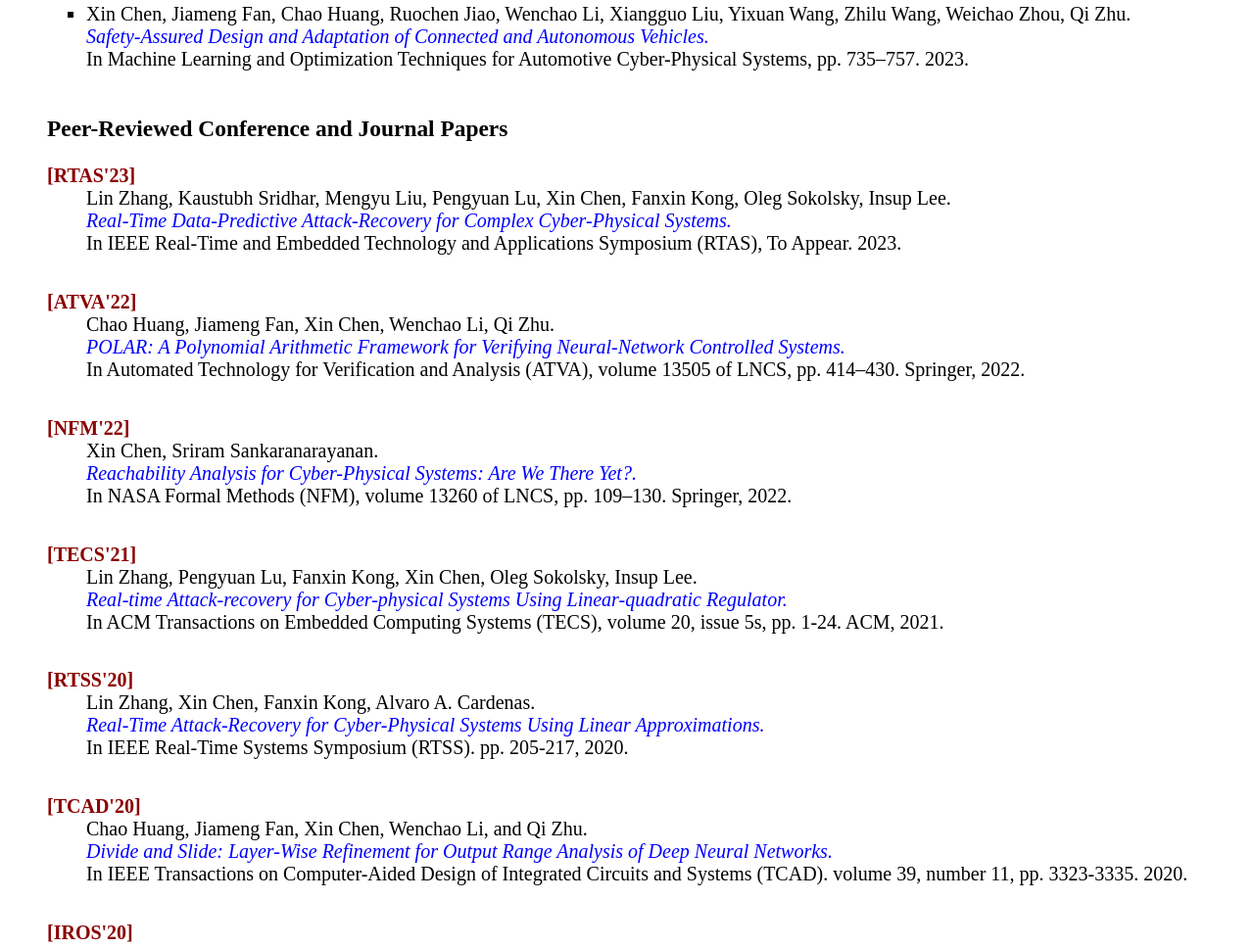
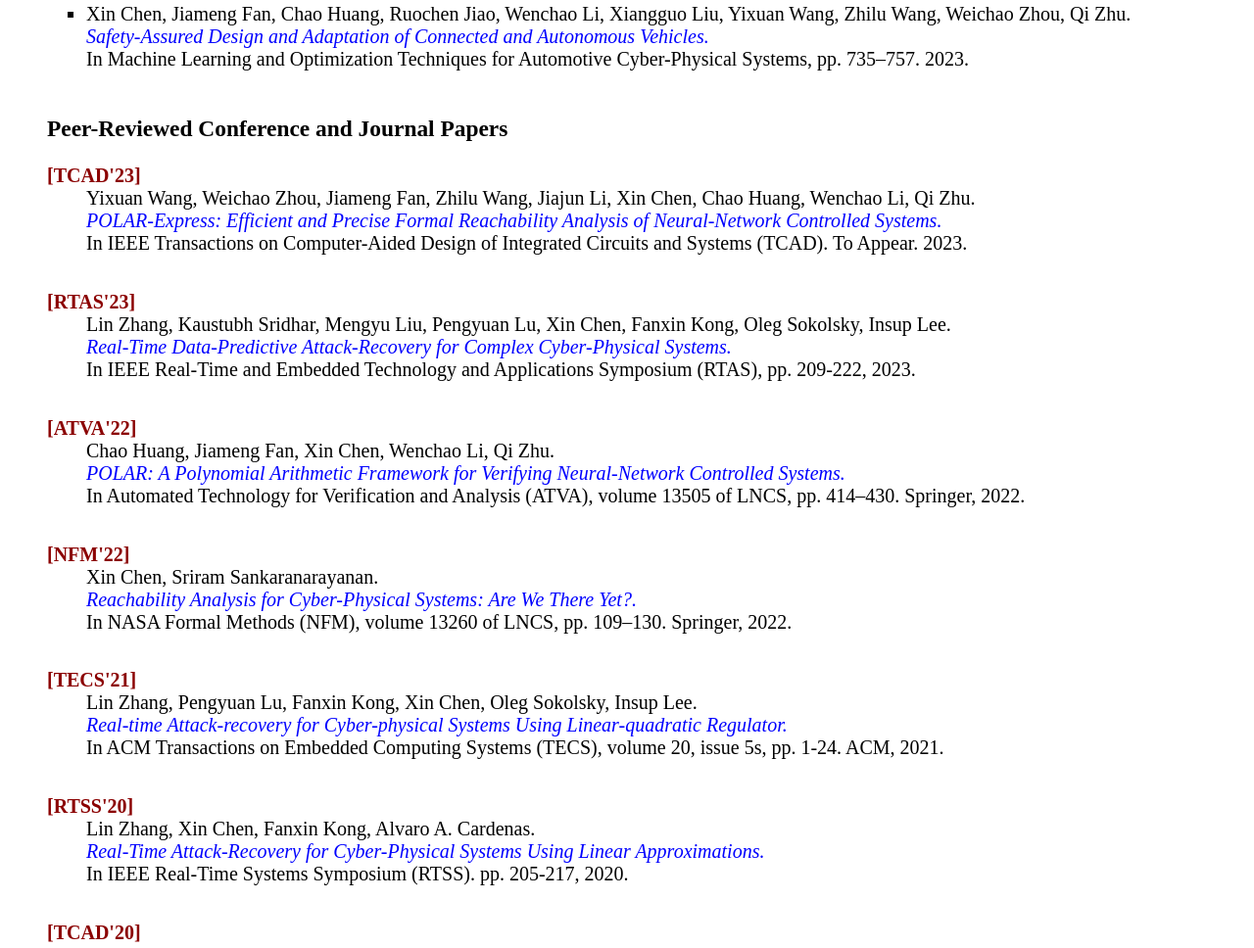
Before and after one commit to shinchern/shinchern.github.io, a plain HTML site: page index.html in a window 1280 px wide. Shown: the part 1987-2955 px from the top of the page at 98% size. Drawn offline with Linux system fonts and the light colour scheme.

Commit message:
Update index.html

```diff
--- a/index.html
+++ b/index.html
@@ -121,8 +121,10 @@ Machine Learning and Optimization Techniques for Automotive Cyber-Physical Syste
 
      <h3>Peer-Reviewed Conference and Journal Papers</h3>
      <dl>
+	 <dt style="color:darkred;font-weight:bold">[TCAD'23]</dt>
+         <dd>Yixuan Wang, Weichao Zhou, Jiameng Fan, Zhilu Wang, Jiajun Li, Xin Chen, Chao Huang, Wenchao Li, Qi Zhu. <br> <font color="blue"><i> POLAR-Express: Efficient and Precise Formal Reachability Analysis of Neural-Network Controlled Systems. </i></font> <br> In IEEE Transactions on Computer-Aided Design of Integrated Circuits and Systems (TCAD). To Appear. 2023.</dd>
 	 <dt style="color:darkred;font-weight:bold">[RTAS'23]</dt>
-         <dd>Lin Zhang, Kaustubh Sridhar, Mengyu Liu, Pengyuan Lu, Xin Chen, Fanxin Kong, Oleg Sokolsky, Insup Lee. <br> <font color="blue"><i> Real-Time Data-Predictive Attack-Recovery for Complex Cyber-Physical Systems. </i></font> <br> In IEEE Real-Time and Embedded Technology and Applications Symposium (RTAS), To Appear. 2023.</dd>
+         <dd>Lin Zhang, Kaustubh Sridhar, Mengyu Liu, Pengyuan Lu, Xin Chen, Fanxin Kong, Oleg Sokolsky, Insup Lee. <br> <font color="blue"><i> Real-Time Data-Predictive Attack-Recovery for Complex Cyber-Physical Systems. </i></font> <br> In IEEE Real-Time and Embedded Technology and Applications Symposium (RTAS), pp. 209-222, 2023.</dd>
 	 <dt style="color:darkred;font-weight:bold">[ATVA'22]</dt>
          <dd>Chao Huang, Jiameng Fan, Xin Chen, Wenchao Li, Qi Zhu. <br> <font color="blue"><i> POLAR: A Polynomial Arithmetic Framework for Verifying Neural-Network Controlled Systems. </i></font> <br> In Automated Technology for Verification and Analysis (ATVA), volume 13505 of LNCS, pp. 414–430. Springer, 2022.</dd>
          <dt style="color:darkred;font-weight:bold">[NFM'22]</dt>
```
